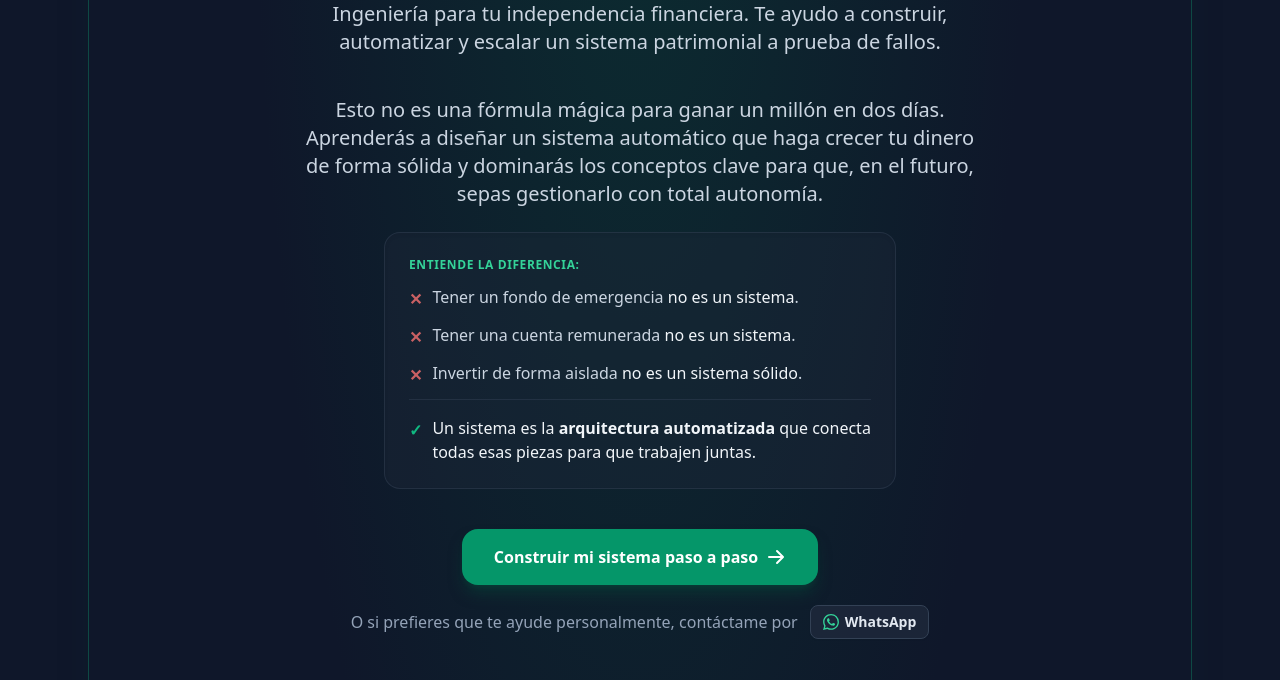
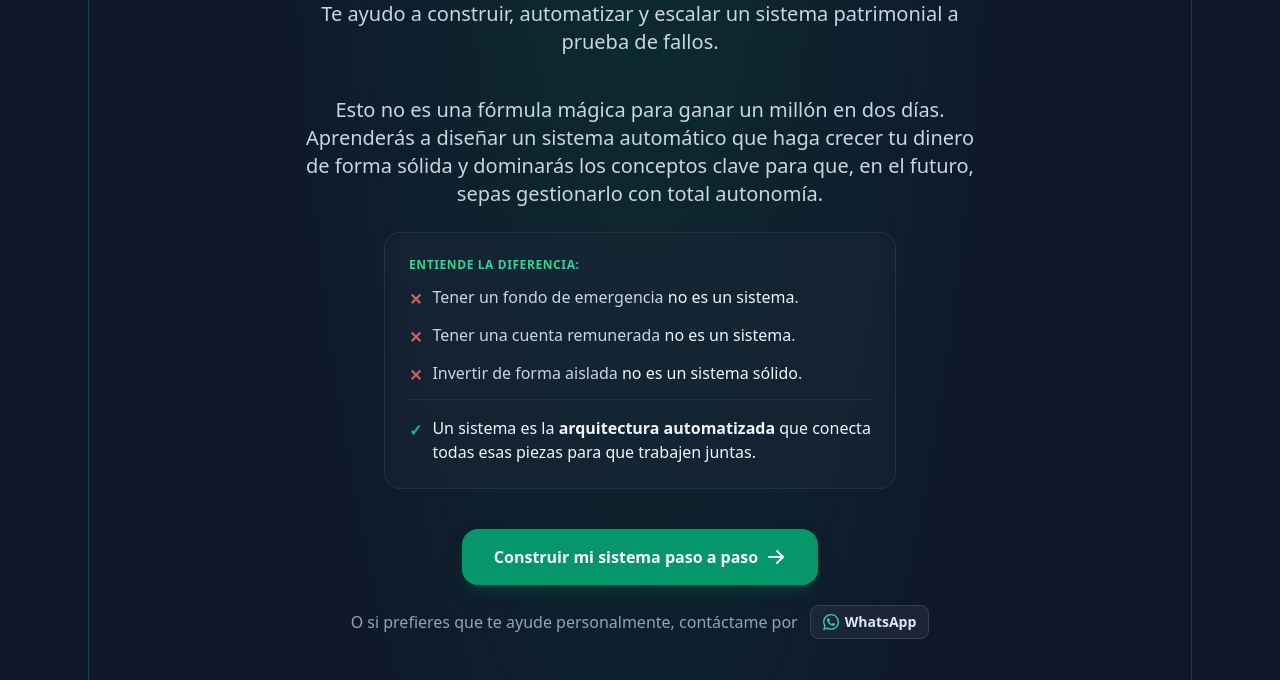
Before and after one commit to manoelfolgueira/manoelfolgueira.es, an Eleventy site: page src/index.njk in a window 1280 px wide. Shown: the part 420-1100 px from the top of the page. Built offline with nearby package versions, Linux system fonts and the light colour scheme; Eleventy itself is replaced by a stand-in of ours; files that its build step writes are made by us from their sources.

Commit message:
improve panel

```diff
--- a/src/index.njk
+++ b/src/index.njk
@@ -26,7 +26,7 @@ title: Panel
 
             <!-- Eslogan (Engineering financial independence...) -->
             <p class="text-lg sm:text-xl text-slate-300 mb-10 leading-relaxed max-w-2xl mx-auto">
-                Ingeniería para tu independencia financiera. Te ayudo a construir, automatizar y escalar un sistema patrimonial a prueba de fallos.
+                Te ayudo a construir, automatizar y escalar un sistema patrimonial a prueba de fallos.
             </p>
 
             <!-- Eslogan y advertencia realista con enfoque educativo -->
```
